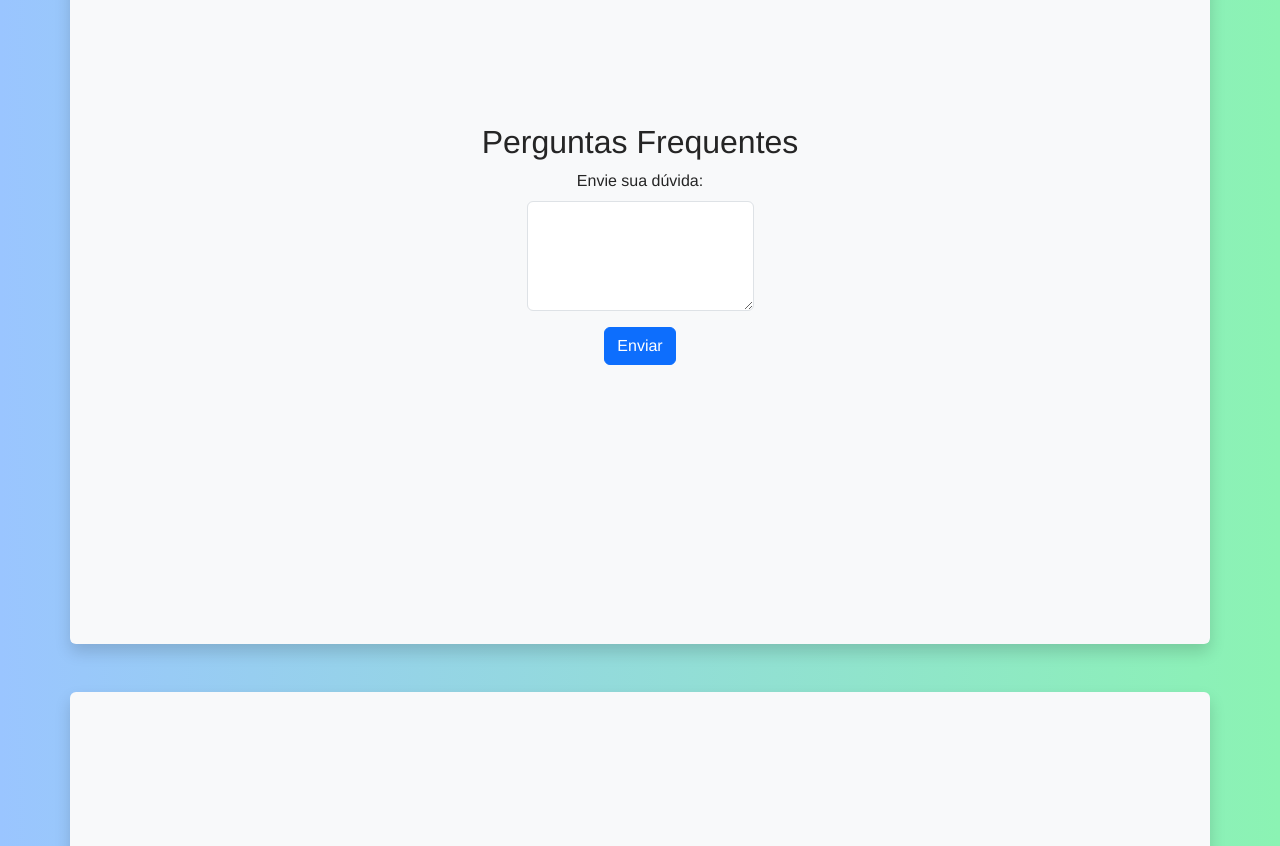
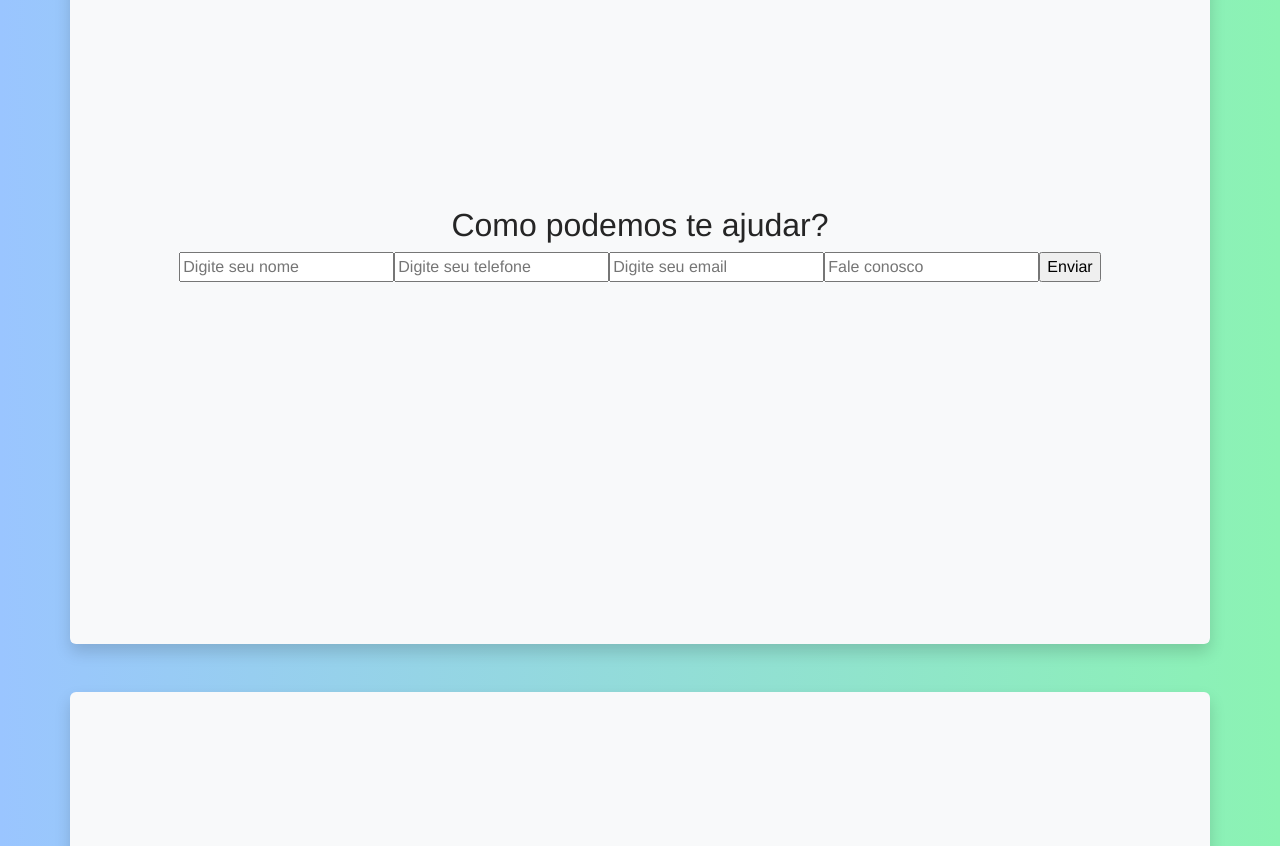
Before and after one commit to SanchesDeveloper/siteCampanha, a React (Create React App) app: page / in a window 1280 px wide. Shown: the part 1900-2746 px from the top of the page. Built offline with nearby package versions, Linux system fonts and the light colour scheme.

Commit message:
Envio email pronto

```diff
--- a/package.json
+++ b/package.json
@@ -3,6 +3,7 @@
   "version": "0.1.0",
   "private": true,
   "dependencies": {
+    "@emailjs/browser": "^4.3.3",
     "@fortawesome/fontawesome-free": "^6.5.2",
     "@testing-library/jest-dom": "^5.17.0",
     "@testing-library/react": "^13.4.0",
--- a/src/App.js
+++ b/src/App.js
@@ -1,8 +1,14 @@
-import React, { useEffect } from 'react';
+import React, { useEffect, useState } from 'react';
 import 'bootstrap/dist/css/bootstrap.min.css';
 import './App.css';
+import emailjs from '@emailjs/browser';
 
 function App() {
+  const [nome, setNome] = useState('');
+  const [telefone, setTelefone] = useState('');
+  const [email, setEmail] = useState('');
+  const [message, setMessage] = useState('');
+
   useEffect(() => {
     let slideIndex = 0;
     const slides = document.querySelectorAll('.slide');
@@ -19,7 +25,7 @@ function App() {
       showSlide(slideIndex);
     };
 
-    setInterval(nextSlide, 3000); // Change slide every 3 seconds
+    const slideInterval = setInterval(nextSlide, 3000); // Change slide every 3 seconds
     showSlide(slideIndex);
 
     // Fade-in effect on scroll
@@ -28,7 +34,7 @@ function App() {
       threshold: 0.1
     };
 
-    const observer = new IntersectionObserver((entries, observer) => {
+    const observer = new IntersectionObserver((entries) => {
       entries.forEach(entry => {
         if (entry.isIntersecting) {
           entry.target.style.opacity = 1;
@@ -55,8 +61,39 @@ function App() {
     };
 
     window.addEventListener('scroll', handleScroll);
-    return () => window.removeEventListener('scroll', handleScroll);
+
+    return () => {
+      clearInterval(slideInterval);
+      window.removeEventListener('scroll', handleScroll);
+    };
   }, []);
+
+  function sendEmail(e){
+    e.preventDefault();
+    if(nome === '' || email === '' || telefone === '' || message === ''){
+      alert('Preencha todos os campos')
+      return;
+    }
+    emailjs.send("service_yn9lqop", "template_knm7wdo", templateParams, "kgjrpeuKtmGTMJcGi")
+    .then((response) => {
+      alert("Informações enviadas")
+      console.log("Informações enviadas", response.status, response.text)
+      setNome('')
+      setTelefone('')
+      setEmail('')
+      setMessage('')
+    }, (err) => {
+      console.log("ERRO: ", err)
+    })
+  };
+
+  const templateParams = {
+    from_name: nome,
+    message: message,
+    telefone: telefone,
+    email: email
+  }
+
 
   return (
     <div>
@@ -65,7 +102,7 @@ function App() {
           <img src="/img/logo.png" alt="Logo" className="logo" />
           <ul className="nav">
             <li className="nav-item">
-                <a className="nav-link" href="#slide">INICIO</a>
+              <a className="nav-link" href="#slide">INÍCIO</a>
             </li>
             <li className="nav-item">
               <a className="nav-link" href="#about">SOBRE</a>
@@ -106,14 +143,42 @@ function App() {
         </section>
 
         {/* Seção FAQ */}
-        <section id="faq" className="carousel-section container text-center my-5 p-5 bg-light rounded shadow">
-          <h2>Perguntas Frequentes</h2>
-          <form>
-            <div className="form-group">
-              <label htmlFor="question">Envie sua dúvida:</label>
-              <textarea id="question" name="question" className="form-control" rows="4"></textarea>
-            </div>
-            <button type="submit" className="btn btn-primary">Enviar</button>
+        <section id="form" className="carousel-section container text-center my-5 p-5 bg-light rounded shadow">
+          <h2>Como podemos te ajudar?</h2>
+          <form className="form" onSubmit={sendEmail}>
+            <input
+              className="input"
+              type="text"
+              placeholder="Digite seu nome"
+              onChange={(e) => setNome(e.target.value)}
+              value={nome}
+            />
+
+            <input
+              className="input"
+              type="text"
+              placeholder="Digite seu telefone"
+              onChange={(e) => setTelefone(e.target.value)}
+              value={telefone}
+            />
+
+            <input
+              className="input"
+              type="text"
+              placeholder="Digite seu email"
+              onChange={(e) => setEmail(e.target.value)}
+              value={email}
+            />
+
+            <input
+              className="input"
+              type="text"
+              placeholder="Fale conosco"
+              onChange={(e) => setMessage(e.target.value)}
+              value={message}
+            />
+
+            <input className="button" type="submit" value="Enviar" />
           </form>
         </section>
 
```
Also changed, not shown: 1 other file (tests, documents, lock files or other folders). Lines whose indentation alone changed are shown as unchanged.
